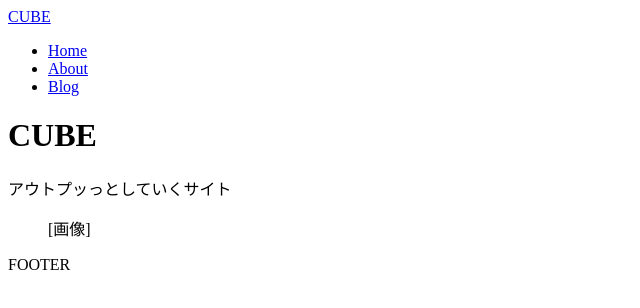
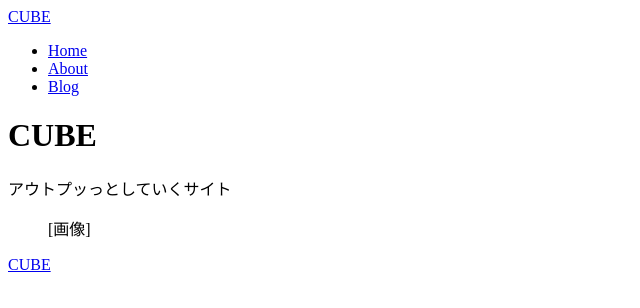
Before and after one commit to SomaTomita/introduction, a Next.js app: page / in a window 1280 px wide. Shown: the top 308 px of the page, without its empty margins (0-640 px from the left). Built offline with nearby package versions, Linux system fonts and the light colour scheme.

Commit message:
adjust Link

```diff
--- a/src/components/footer.js
+++ b/src/components/footer.js
@@ -1,3 +1,9 @@
+import Logo from "./logo"
+
 export default function Footer() {
-	return <footer>FOOTER</footer>
+	return (
+		<footer>
+			<Logo />
+		</footer>
+	)
 }
--- a/src/components/logo.js
+++ b/src/components/logo.js
@@ -2,8 +2,6 @@ import Link from "next/link";
 
 export default function Logo() {
 	return (
-		<Link href="/">
-			<a>CUBE</a>
-		</Link>
+		<Link href="/">CUBE</Link>
 	);
 }
--- a/src/components/nav.js
+++ b/src/components/nav.js
@@ -5,15 +5,14 @@ export default function Nav() {
 		<nav>
 			<ul>
 				<li>
-					<Link href="/"><a>Home</a></Link>
+					<Link href="/">Home</Link>
 				</li>
 				<li>
-					<Link href="/"><a>About</a></Link>
+					<Link href="/about">About</Link>
 				</li>
 				<li>
-					<Link href="/"><a>Blog</a></Link>
+					<Link href="/blog">Blog</Link>
 				</li>
-
 			</ul>
 		</nav>
 	)
```
